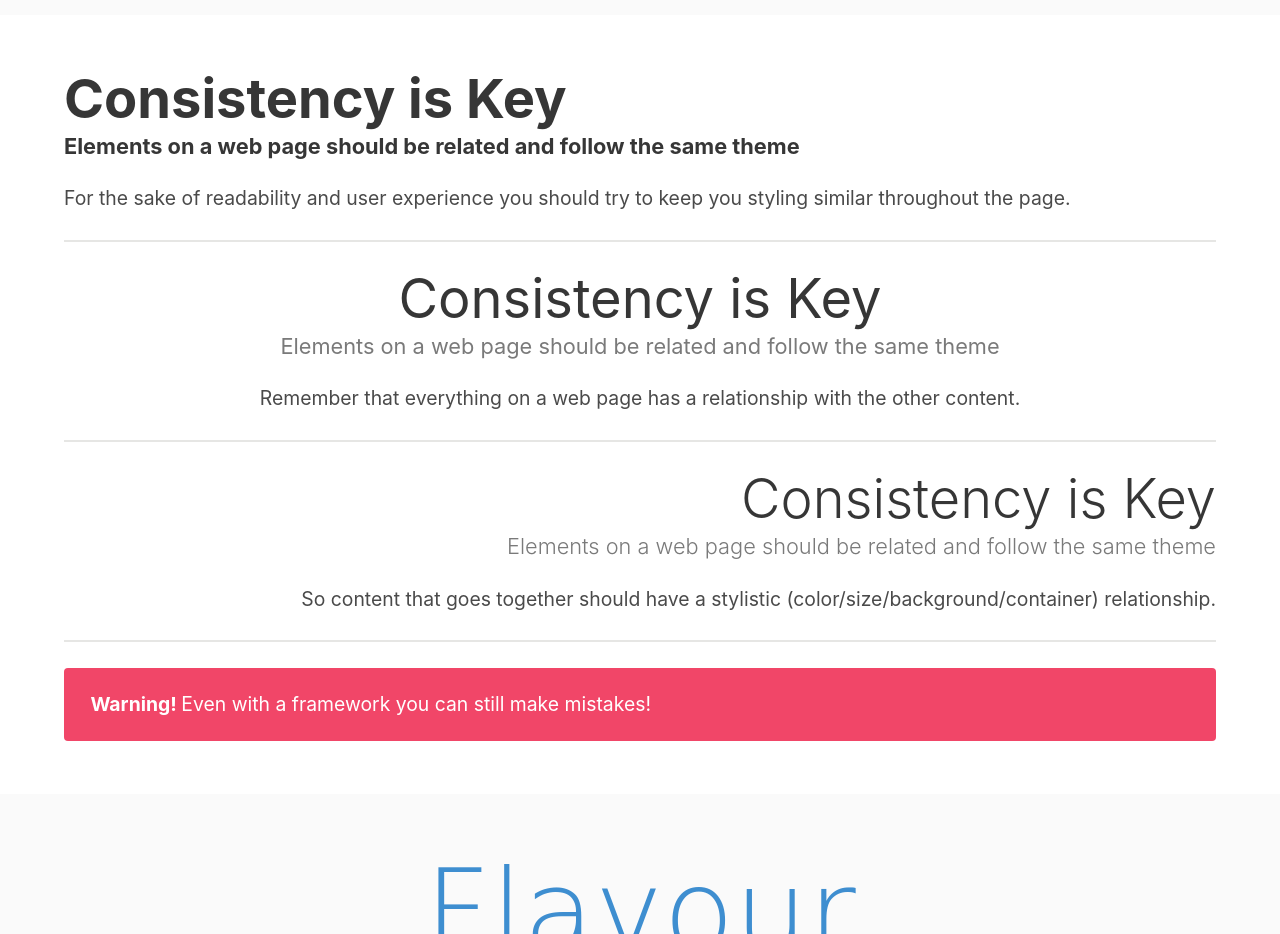
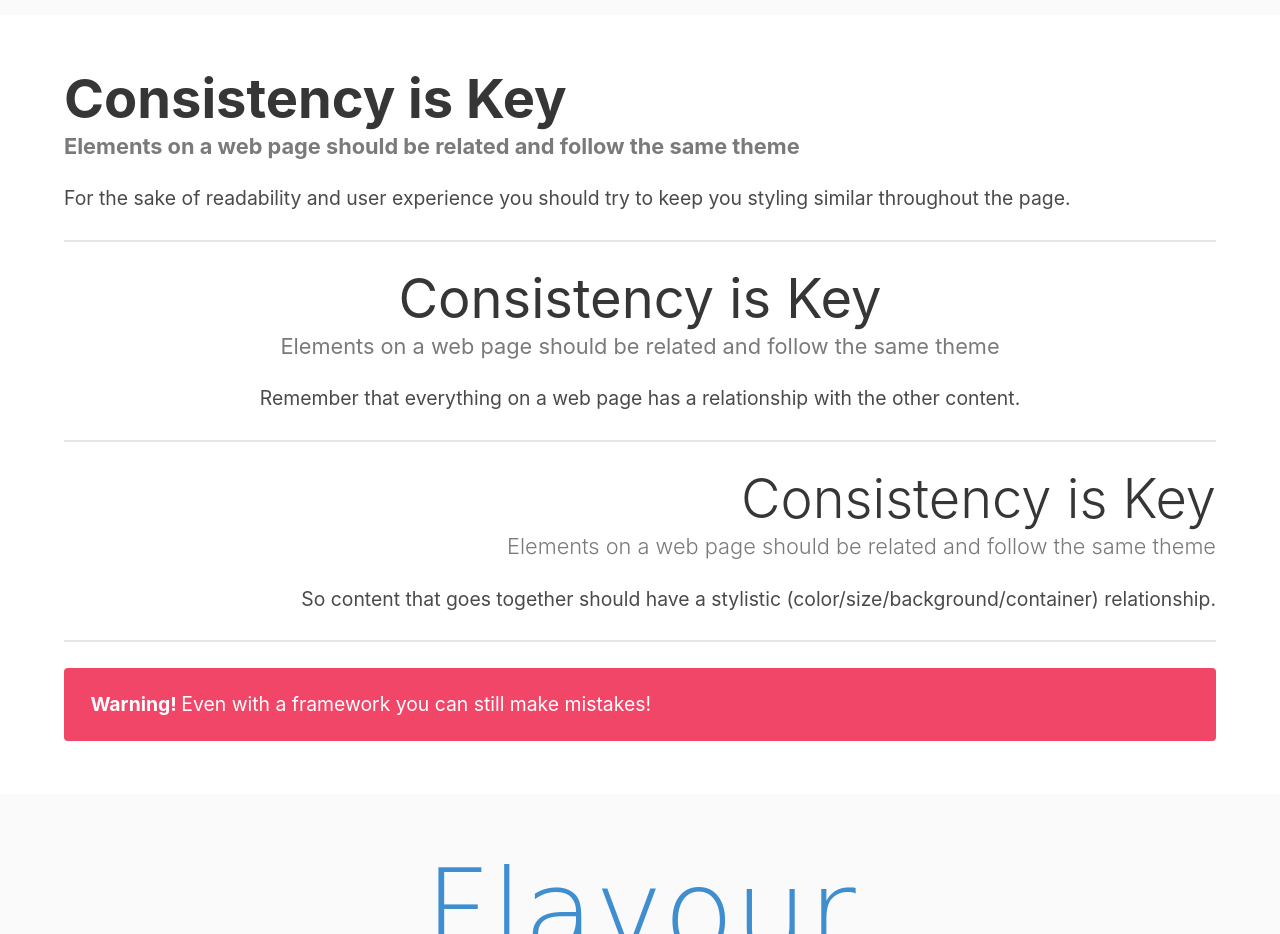
Before and after one commit to jdmar3-comp426/a02-simmiagarwal, a website: page index.html in a window 1280 px wide. Shown: the part 1500-2434 px from the top of the page. Drawn offline with nearby package versions, Linux system fonts and the light colour scheme; a web font is replaced by a local one.

Commit message:
subtitle, added has-text-grey

```diff
--- a/index.html
+++ b/index.html
@@ -58,7 +58,7 @@
     <div class="container">
         <div class="content">
             <h1 class="title has-text-weight-bold">Consistency is Key</h1>
-            <h5 class="subtitle has-text-weight-bold">Elements on a web page should be related and follow the same theme</h5>
+            <h5 class="subtitle has-text-grey has-text-weight-bold">Elements on a web page should be related and follow the same theme</h5>
             <p>
 	    	For the sake of readability and user experience you should try to keep you styling similar throughout the page.
 	    </p>
```
